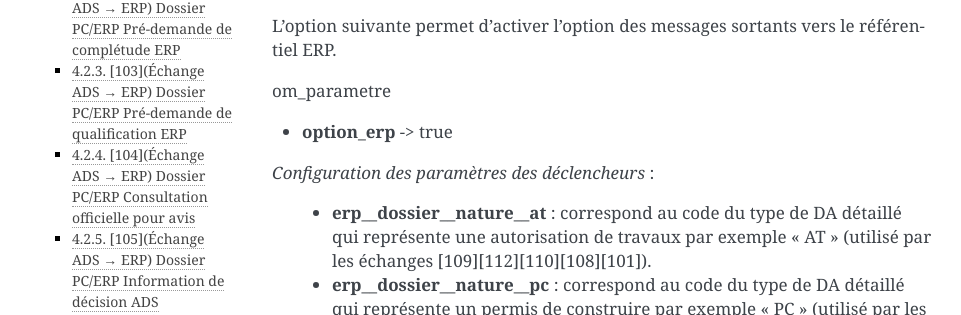
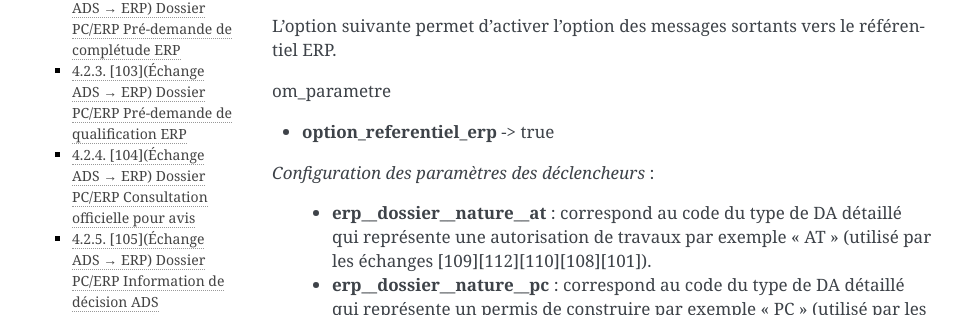
Before and after one commit to mpavaux/openads-documentation, a Sphinx documentation site: the page built from source/guide_developpeur/interface_avec_le_referentiel_erp.rst, in a window 1280 px wide and 900 px high. Shown: the part 322-637 px from the top of the window, without its empty margins (148-1109 px from the left). Built offline with Sphinx 7.4.7, drawn with Linux system fonts in a browser that asks for light colours.

Commit message:
Renomme l'option pour activer linterface avec le référentiel ERP

```diff
--- a/source/guide_developpeur/interface_avec_le_referentiel_erp.rst
+++ b/source/guide_developpeur/interface_avec_le_referentiel_erp.rst
@@ -17,7 +17,7 @@
 
 om_parametre
 
-- **option_erp** -> true
+- **option_referentiel_erp** -> true
 
 
 *Configuration des paramètres des déclencheurs* :
```
